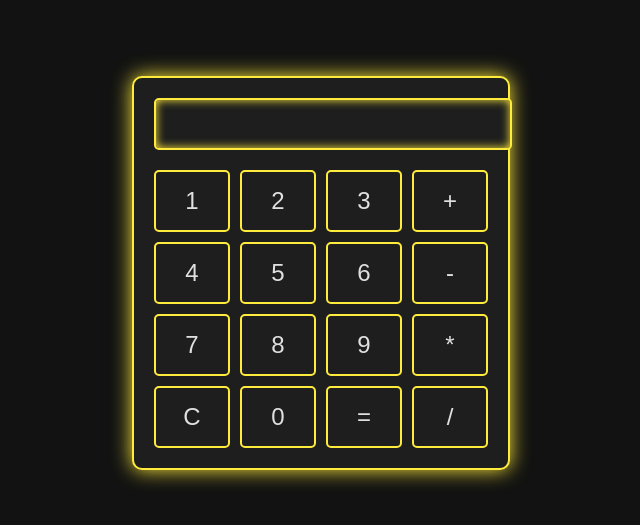
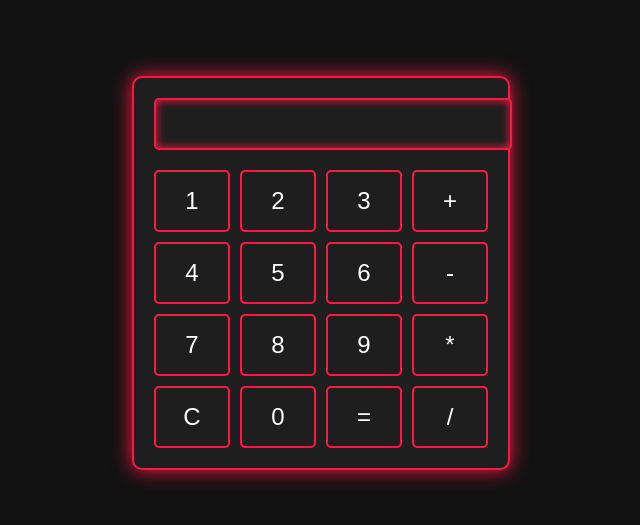
Before and after one commit to aryaman1411/demo_cprime_github, a React (Create React App) app in the folder calculator-application/: page / in a window 1280 px wide. Shown: the part 127-652 px from the top of the page, without its empty margins (319-959 px from the left). Built offline with nearby package versions, Linux system fonts and the light colour scheme.

Commit message:
css changes-red, blue and white

```diff
--- a/calculator-application/src/Calculator.css
+++ b/calculator-application/src/Calculator.css
@@ -1,6 +1,6 @@
 body {
   background-color: #121212;  /* Dark background */
-  color: #E0E0E0;  /* Light grey text */
+  color: #FFFFFF;  /* White text */
   font-family: Arial, sans-serif;
   display: flex;
   justify-content: center;
@@ -11,10 +11,10 @@ body {
 
 .calculator {
   background-color: #1E1E1E;  /* Slightly lighter dark background */
-  border: 2px solid #FFEB3B;  /* Primary color border (Yellow) */
+  border: 2px solid #FF1744;  /* Primary color border (Red) */
   border-radius: 10px;
   padding: 20px;
-  box-shadow: 0 0 20px #FFEB3B;  /* Primary color shadow */
+  box-shadow: 0 0 20px #FF1744;  /* Primary color shadow */
 }
 
 .display {
@@ -24,13 +24,13 @@ body {
 input[type="text"] {
   width: 100%;
   padding: 10px;
-  border: 2px solid #FFEB3B;  /* Primary color border */
+  border: 2px solid #FF1744;  /* Primary color border */
   border-radius: 5px;
   background-color: #1E1E1E;
-  color: #E0E0E0;  /* Light grey text */
+  color: #FFFFFF;  /* White text */
   font-size: 1.5em;
   text-align: right;
-  box-shadow: inset 0 0 10px #FFEB3B;  /* Inner shadow with primary color */
+  box-shadow: inset 0 0 10px #FF1744;  /* Inner shadow with primary color */
 }
 
 .buttons {
@@ -42,38 +42,38 @@ input[type="text"] {
 button {
   padding: 15px;
   font-size: 1.5em;
-  border: 2px solid #FFEB3B;  /* Primary color border */
+  border: 2px solid #FF1744;  /* Primary color border */
   border-radius: 5px;
   background-color: #1E1E1E;  /* Button background matches calculator */
-  color: #E0E0E0;  /* Light grey text */
+  color: #FFFFFF;  /* White text */
   cursor: pointer;
   transition: background-color 0.3s, color 0.3s;  /* Smooth transition */
 }
 
 button:hover {
-  background-color: #FFEB3B;  /* Primary color background on hover */
+  background-color: #FF1744;  /* Primary color background on hover */
   color: #000000;  /* Black text on hover */
 }
 
 button:active {
-  background-color: #FBC02D;  /* Darker primary color on click */
+  background-color: #D50000;  /* Darker primary color on click */
   color: #000000;  /* Black text on click */
   box-shadow: inset 0 0 5px #000000;  /* Inner shadow on click */
 }
 
 /* Secondary color for special buttons like "=" or "C" */
 button.special {
-  border: 2px solid #4CAF50;  /* Secondary color border (Green) */
-  color: #4CAF50;  /* Secondary color text */
+  border: 2px solid #2979FF;  /* Secondary color border (Blue) */
+  color: #2979FF;  /* Secondary color text */
 }
 
 button.special:hover {
-  background-color: #4CAF50;  /* Secondary color background on hover */
+  background-color: #2979FF;  /* Secondary color background on hover */
   color: #FFFFFF;  /* White text on hover */
 }
 
 button.special:active {
-  background-color: #388E3C;  /* Darker secondary color on click */
+  background-color: #2962FF;  /* Darker secondary color on click */
   color: #FFFFFF;  /* White text on click */
   box-shadow: inset 0 0 5px #000000;  /* Inner shadow on click */
 }
```
